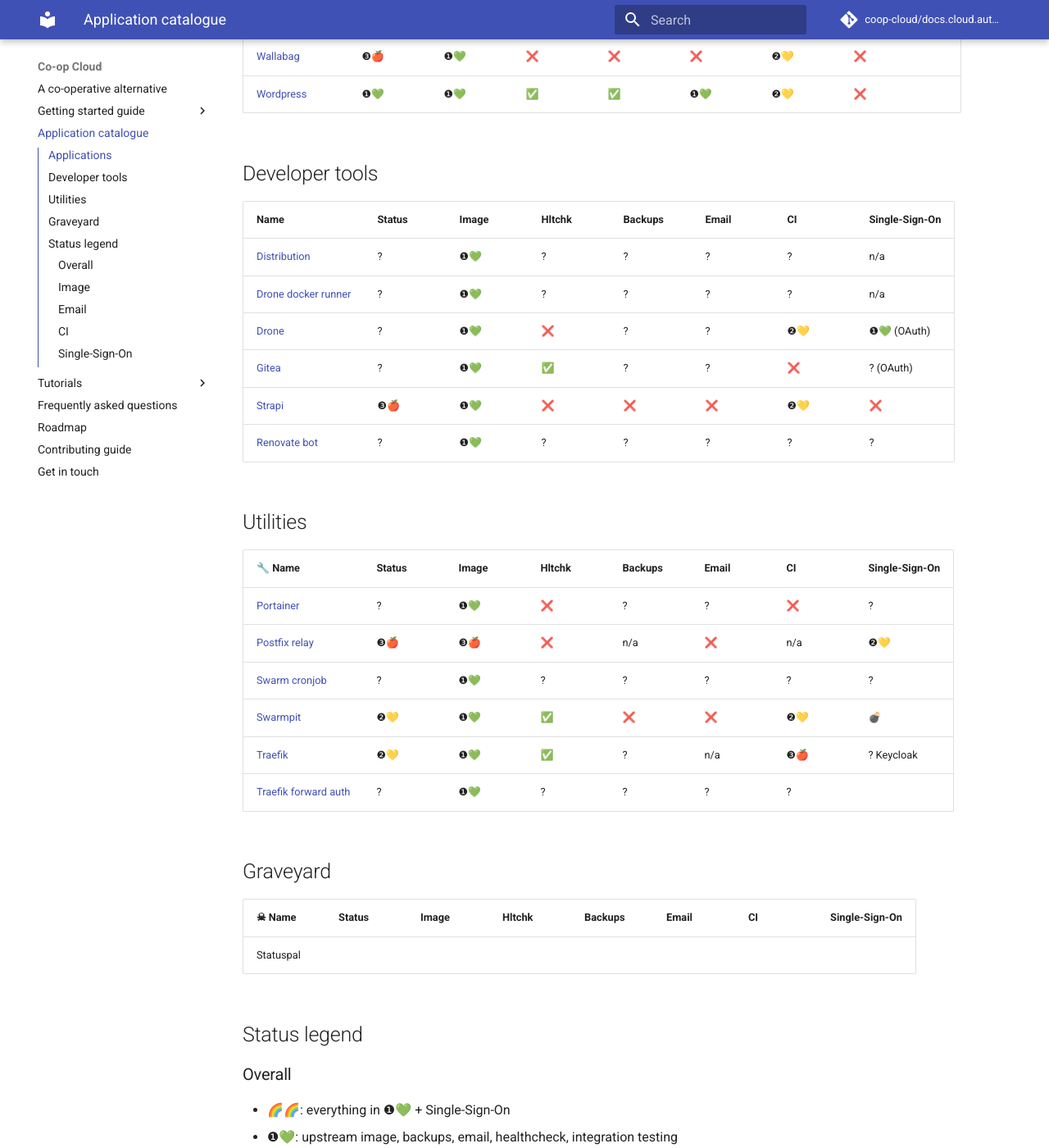
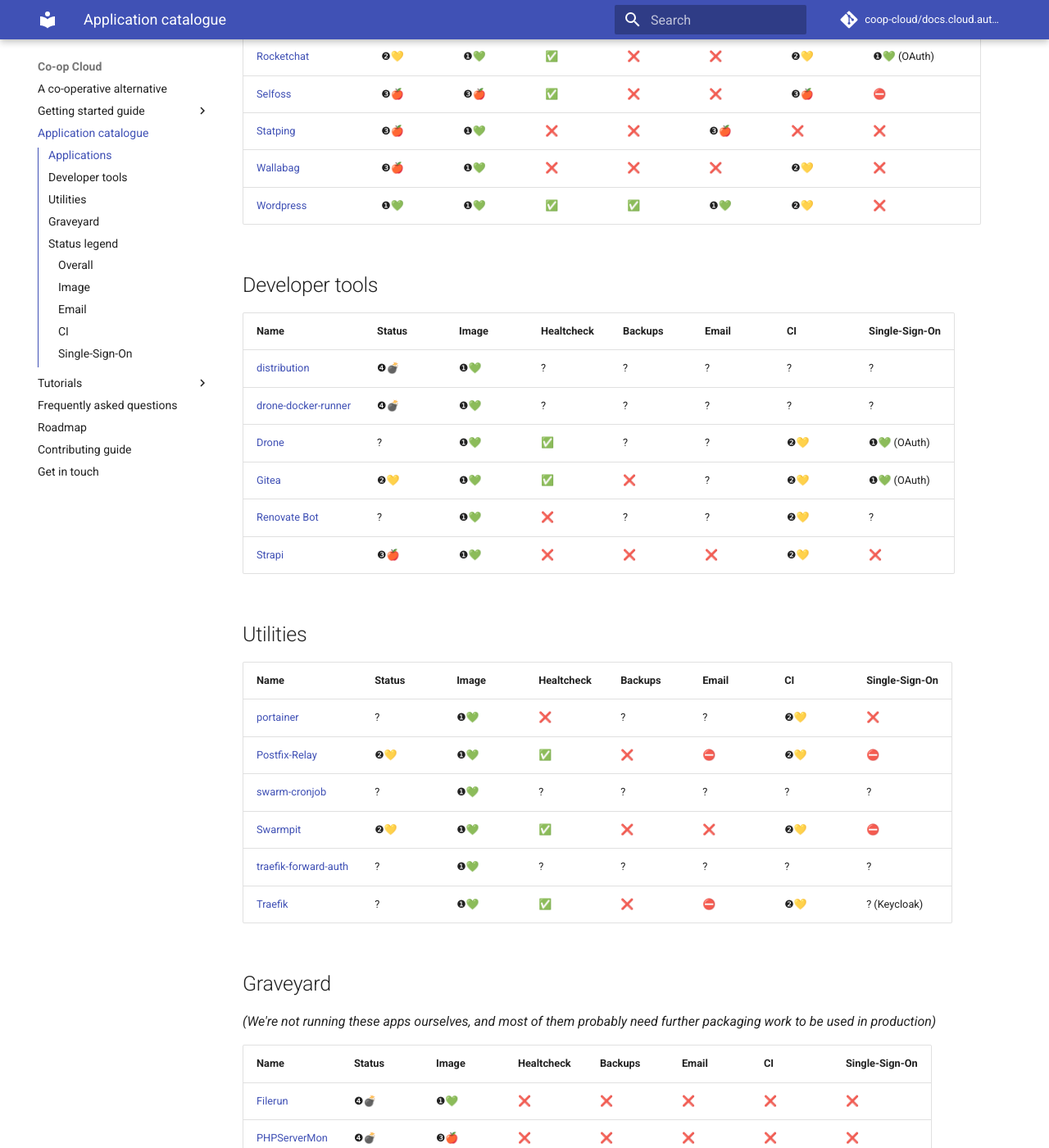
Before and after one commit to mayel/docs.coopcloud.tech, an MkDocs documentation site: the page built from docs/apps.md, in a window 1280 px wide and 1400 px high, scrolled down 1003 px. Shown: the whole window at 82% size. Built offline with MkDocs 1.6.1 and Material for MkDocs 9.7.7, drawn with Linux system fonts in a browser that asks for light colours; some of the changed text lies outside the part shown.

Commit message:
Use new generated app catalogue

```diff
--- a/docs/apps.md
+++ b/docs/apps.md
@@ -4,91 +4,64 @@
 
 ## Applications
 
-| **Name**           | **Status** | **Image** | **Healtcheck** | **Backups** | **Email** | **CI** | **Single-Sign-On** |
-| ------------------ | ---------- | --------- | -------------- | ----------- | --------- | ------ | ------------------ |
-| [Adapt Authoring]  | ❸🍎        | ❹💣       | ✅             | ❌          | ❌        | ❷💛    | ❌                 |
-| [CodiMD]           | ❷💛        | ❶💚       | ✅             | ❌          | ❌        | ❷💛    | ❶💚 (OAuth)        |
-| [InvoiceNinja]     | ❹💣        | ?         | ?              | ?           | ?         | ❌     | ?                  |
-| [H5ai]             | ❸🍎        | ❸🍎       | ✅             | ❌          | n/a       | ❌     | ❌                 |
-| [Keycloak]         | ❷💛        | ❶💚       | ✅             | ?           | ❸🍎       | ❷💛    | n/a                |
-| [Keyoxide]         | ❷💛        | ❶💚       | ✅             | ?           | n/a       | ❌     | n/a                |
-| [Kimai]            | ?          | ❷💛       | ?              | ?           | ?         | ❷💛    | 💣                 |
-| [Kutt]             | ❸🍎        | ❶💚       | ❌             | ❌          | ❌        | ❌     | ❌                 |
-| [Matomo]           | ❸🍎        | ❶💚       | ❌             | ❌          | ❌        | ❷💛    | ❌                 |
-| [Mailu]            | ❸🍎        | ❶💚       | ❌             | ❌          | n/a       | ❷💛    | ❌                 |
-| [Matrix (Synapse)] | ❸🍎        | ❶💚       | ❌             | ❌          | ❌        | ❌     | ❌                 |
-| [Mediawiki]        | ❷💛        | ❶💚       | ❌             | ❌          | ❶💚       | ❷💛    | ❷💛 (SAML, OAuth)  |
-| [Nextcloud]        | ❷💛        | ❶💚       | ✅             | ❌          | ❶💚       | ❷💛    | ❸🍎 (OAuth)        |
-| [PHPServerMon]     | ❷💛        | ❶💚       | ❌             | ❌          | ❶💚       | ❷💛    |
-| [Rocket.Chat]      | ❷💛        | ❶💚       | ✅             | ❌          | ❶💚       | ❷💛    | ❶💚 (OAuth)        |
-| [SelfOSS]          | ❸🍎        | ❸🍎       | ✅             | ❌          | ❌        | ❸🍎    | 💣                 |
-| [Statping]         | ❸🍎        | ❶💚       | ❌             | ❌          | ❸🍎       | ❌     | ❌                 |
-| [Wallabag]         | ❸🍎        | ❶💚       | ❌             | ❌          | ❌        | ❷💛    | ❌                 |
-| [Wordpress]        | ❶💚        | ❶💚       | ✅             | ✅          | ❶💚       | ❷💛    | ❌                 |
-
-[adapt authoring]: https://git.autonomic.zone/coop-cloud/adapt_authoring
-[codimd]: https://git.autonomic.zone/coop-cloud/codimd
-[invoiceninja]: https://git.autonomic.zone/coop-cloud/invoiceninja
-[h5ai]: https://git.autonomic.zone/coop-cloud/h5ai
-[keycloak]: https://git.autonomic.zone/coop-cloud/keycloak
-[keyoxide]: https://git.autonomic.zone/coop-cloud/keyoxide
-[kimai]: https://git.autonomic.zone/coop-cloud/kimai
-[kutt]: https://git.autonomic.zone/coop-cloud/kutt
-[matomo]: https://git.autonomic.zone/coop-cloud/matomo
-[mailu]: https://git.autonomic.zone/coop-cloud/mailu
-[matrix (synapse)]: https://git.autonomic.zone/coop-cloud/matrix-synapse
-[mediawiki]: https://git.autonomic.zone/coop-cloud/mediawiki
-[nextcloud]: https://git.autonomic.zone/coop-cloud/nextcloud
-[phpservermon]: https://git.autonomic.zone/coop-cloud/phpservermon
-[rocket.chat]: https://git.autonomic.zone/coop-cloud/rocketchat
-[selfoss]: https://git.autonomic.zone/coop-cloud/selfoss
-[statping]: https://git.autonomic.zone/coop-cloud/statping
-[wallabag]: https://git.autonomic.zone/coop-cloud/wallabag
-[wordpress]: https://git.autonomic.zone/coop-cloud/wordpress
+| **Name** | **Status** | **Image** | **Healtcheck** | **Backups** | **Email** | **CI** | **Single-Sign-On** |
+| --- | --- | --- | --- | --- | --- | --- | --- |
+| [Adapt Authoring Tool](https://git.autonomic.zone/coop-cloud/adaptauthoring) | ❸🍎 | ❹💣 | ✅ | ❌ | ❌ | ❷💛 | ❌ |
+| [CiviCRM-Backdrop](https://git.autonomic.zone/coop-cloud/civicrm-backdrop) | ❹💣 | ? | ❌ | ❌ | ❌ | ❌ | ❌ |
+| [CodiMD](https://git.autonomic.zone/coop-cloud/codimd) | ❷💛 | ❶💚 | ✅ | ❌ | ❌ | ❷💛 | ❶💚 (OAuth) |
+| [Custom HTML](https://git.autonomic.zone/coop-cloud/custom-html) | ❷💛 | ❶💚 | ❌ | ❌ | ⛔ | ❷💛 | ❌ |
+| [Filestash](https://git.autonomic.zone/coop-cloud/filestash) | ❹💣 | ❶💚 | ❌ | ❌ | ❌ | ❌ | ❌ |
+| [H5ai](https://git.autonomic.zone/coop-cloud/h5ai) | ❸🍎 | ❸🍎 | ✅ | ❌ | ⛔ | ❌ | ❌ |
+| [Invoiceninja](https://git.autonomic.zone/coop-cloud/invoiceninja) | ❹💣 | ❶💚 | ❌ | ❌ | ? | ❌ | ? |
+| [keycloak](https://git.autonomic.zone/coop-cloud/keycloak) | ❷💛 | ❶💚 | ✅ | ? | ❸🍎 | ❷💛 | ⛔ |
+| [Keyoxide](https://git.autonomic.zone/coop-cloud/keyoxide) | ❷💛 | ❶💚 | ✅ | ❌ | ⛔ | ❷💛 | ⛔ |
+| [Kimai](https://git.autonomic.zone/coop-cloud/kimai) | ? | ❷💛 | ❌ | ❌ | ❌ | ❷💛 | ❌ |
+| [Kutt](https://git.autonomic.zone/coop-cloud/kutt) | ❸🍎 | ❶💚 | ❌ | ❌ | ❌ | ❌ | ❌ |
+| [Mailu](https://git.autonomic.zone/coop-cloud/mailu) | ❸🍎 | ❶💚 | ❌ | ❌ | ⛔ | ❌ | ❌ |
+| [Matomo](https://git.autonomic.zone/coop-cloud/matomo) | ❸🍎 | ❶💚 | ✅ | ❌ | ❌ | ❷💛 | ❌ |
+| [Matrix (Synapse)](https://git.autonomic.zone/coop-cloud/matrix-synapse) | ❹💣 | ❶💚 | ✅ | ❌ | ❌ | ❷💛 | ❌ |
+| [Mediawiki](https://git.autonomic.zone/coop-cloud/mediawiki) | ❸🍎 | ❶💚 | ❌ | ✅ | ❶💚 | ❷💛 | ❷💛 (OAuth, SAML) |
+| [Nextcloud](https://git.autonomic.zone/coop-cloud/nextcloud) | ❷💛 | ❶💚 | ✅ | ❌ | ❶💚 | ❷💛 | ❸🍎 (OAuth) |
+| [Pelican](https://git.autonomic.zone/coop-cloud/pelican) | ❷💛 | ❹💣 | ❌ | ❌ | ⛔ | ❷💛 | ❌ |
+| [Rocketchat](https://git.autonomic.zone/coop-cloud/rocketchat) | ❷💛 | ❶💚 | ✅ | ❌ | ❌ | ❷💛 | ❶💚 (OAuth) |
+| [Selfoss](https://git.autonomic.zone/coop-cloud/selfoss) | ❸🍎 | ❸🍎 | ✅ | ❌ | ❌ | ❸🍎 | ⛔ |
+| [Statping](https://git.autonomic.zone/coop-cloud/statping) | ❸🍎 | ❶💚 | ❌ | ❌ | ❸🍎 | ❌ | ❌ |
+| [Wallabag](https://git.autonomic.zone/coop-cloud/wallabag) | ❸🍎 | ❶💚 | ❌ | ❌ | ❌ | ❷💛 | ❌ |
+| [Wordpress](https://git.autonomic.zone/coop-cloud/wordpress) | ❶💚 | ❶💚 | ✅ | ✅ | ❶💚 | ❷💛 | ❌ |
 
 ## Developer tools
 
-| **Name**              | **Status** | **Image** | **Hltchk** | **Backups** | **Email** | **CI** | **Single-Sign-On** |
-| --------------------- | ---------- | --------- | ---------- | ----------- | --------- | ------ | ------------------ |
-| [Distribution]        | ?          | ❶💚       | ?          | ?           | ?         | ?      | n/a                |
-| [Drone docker runner] | ?          | ❶💚       | ?          | ?           | ?         | ?      | n/a                |
-| [Drone]               | ?          | ❶💚       | ❌         | ?           | ?         | ❷💛    | ❶💚 (OAuth)        |
-| [Gitea]               | ?          | ❶💚       | ✅         | ?           | ?         | ❌     | ? (OAuth)          |
-| [Strapi]              | ❸🍎        | ❶💚       | ❌         | ❌          | ❌        | ❷💛    | ❌                 |
-| [Renovate bot]        | ?          | ❶💚       | ?          | ?           | ?         | ?      | ?                  |
-
-[distribution]: https://git.autonomic.zone/coop-cloud/distribution
-[drone docker runner]: https://git.autonomic.zone/coop-cloud/drone-docker-runner
-[drone]: https://git.autonomic.zone/coop-cloud/drone
-[gitea]: https://git.autonomic.zone/coop-cloud/gitea
-[strapi]: https://git.autonomic.zone/coop-cloud/strapi
-[renovate bot]: https://git.autonomic.zone/coop-cloud/renovate
+| **Name** | **Status** | **Image** | **Healtcheck** | **Backups** | **Email** | **CI** | **Single-Sign-On** |
+| --- | --- | --- | --- | --- | --- | --- | --- |
+| [distribution](https://git.autonomic.zone/coop-cloud/distribution) | ❹💣 | ❶💚 | ? | ? | ? | ? | ? |
+| [drone-docker-runner](https://git.autonomic.zone/coop-cloud/drone-docker-runner) | ❹💣 | ❶💚 | ? | ? | ? | ? | ? |
+| [Drone](https://git.autonomic.zone/coop-cloud/drone) | ? | ❶💚 | ✅ | ? | ? | ❷💛 | ❶💚 (OAuth) |
+| [Gitea](https://git.autonomic.zone/coop-cloud/gitea) | ❷💛 | ❶💚 | ✅ | ❌ | ? | ❷💛 | ❶💚 (OAuth) |
+| [Renovate Bot](https://git.autonomic.zone/coop-cloud/renovate-bot) | ? | ❶💚 | ❌ | ? | ? | ❷💛 | ? |
+| [Strapi](https://git.autonomic.zone/coop-cloud/strapi) | ❸🍎 | ❶💚 | ❌ | ❌ | ❌ | ❷💛 | ❌ |
 
 ## Utilities
 
-| 🔧 **Name**            | **Status** | **Image** | **Hltchk** | **Backups** | **Email** | **CI** | **Single-Sign-On** |
-| ---------------------- | ---------- | --------- | ---------- | ----------- | --------- | ------ | ------------------ |
-| [Portainer]            | ?          | ❶💚       | ❌         | ?           | ?         | ❌     | ?                  |
-| [Postfix relay]        | ❸🍎        | ❸🍎       | ❌         | n/a         | ❌        | n/a    | ❷💛                | n/a |
-| [Swarm cronjob]        | ?          | ❶💚       | ?          | ?           | ?         | ?      | ?                  |
-| [Swarmpit]             | ❷💛        | ❶💚       | ✅         | ❌          | ❌        | ❷💛    | 💣                 |
-| [Traefik]              | ❷💛        | ❶💚       | ✅         | ?           | n/a       | ❸🍎    | ? Keycloak         |
-| [Traefik forward auth] | ?          | ❶💚       | ?          | ?           | ?         | ?      |
-
-[portainer]: https://git.autonomic.zone/coop-cloud/portainer
-[postfix relay]: https://git.autonomic.zone/coop-cloud/postfix-relay
-[swarm cronjob]: https://git.autonomic.zone/coop-cloud/swarm-cronjob
-[swarmpit]: https://git.autonomic.zone/coop-cloud/swarmpit
-[traefik]: https://git.autonomic.zone/coop-cloud/traefik
-[traefik forward auth]: https://git.autonomic.zone/coop-cloud/traefik-forward-auth
+| **Name** | **Status** | **Image** | **Healtcheck** | **Backups** | **Email** | **CI** | **Single-Sign-On** |
+| --- | --- | --- | --- | --- | --- | --- | --- |
+| [portainer](https://git.autonomic.zone/coop-cloud/portainer) | ? | ❶💚 | ❌ | ? | ? | ❷💛 | ❌ |
+| [Postfix-Relay](https://git.autonomic.zone/coop-cloud/postfix-relay) | ❷💛 | ❶💚 | ✅ | ❌ | ⛔ | ❷💛 | ⛔ |
+| [swarm-cronjob](https://git.autonomic.zone/coop-cloud/swarm-cronjob) | ? | ❶💚 | ? | ? | ? | ? | ? |
+| [Swarmpit](https://git.autonomic.zone/coop-cloud/swarmpit) | ❷💛 | ❶💚 | ✅ | ❌ | ❌ | ❷💛 | ⛔ |
+| [traefik-forward-auth](https://git.autonomic.zone/coop-cloud/traefik-forward-auth) | ? | ❶💚 | ? | ? | ? | ? | ? |
+| [Traefik](https://git.autonomic.zone/coop-cloud/traefik) | ? | ❶💚 | ✅ | ❌ | ⛔ | ❷💛 | ? (Keycloak) |
 
 ## Graveyard
 
-| ☠ **Name** | **Status** | **Image** | **Hltchk** | **Backups** | **Email** | **CI** | **Single-Sign-On** |
-| ---------- | ---------- | --------- | ---------- | ----------- | --------- | ------ | ------------------ |
-| Statuspal  |
+_(We're not running these apps ourselves, and most of them probably need further
+packaging work to be used in production)_
 
-[statuspal]: https://git.autonomic.zone/coop-cloud/statuspal
+| **Name** | **Status** | **Image** | **Healtcheck** | **Backups** | **Email** | **CI** | **Single-Sign-On** |
+| --- | --- | --- | --- | --- | --- | --- | --- |
+| [Filerun](https://git.autonomic.zone/coop-cloud/filerun) | ❹💣 | ❶💚 | ❌ | ❌ | ❌ | ❌ | ❌ |
+| [PHPServerMon](https://git.autonomic.zone/coop-cloud/phpservermon) | ❹💣 | ❸🍎 | ❌ | ❌ | ❌ | ❌ | ❌ |
+| [Projectsend](https://git.autonomic.zone/coop-cloud/projectsend) | ❹💣 | ❸🍎 | ✅ | ❌ | ❌ | ❌ | ❌ |
+| [Statuspal](https://git.autonomic.zone/coop-cloud/statuspal) | ❹💣 | ❶💚 | ❌ | ❌ | ❌ | ❌ | ❌ |
 
 ## Status legend
 
```
